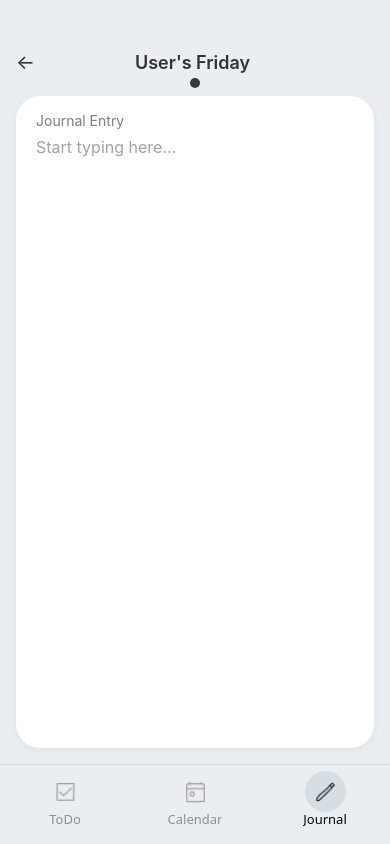
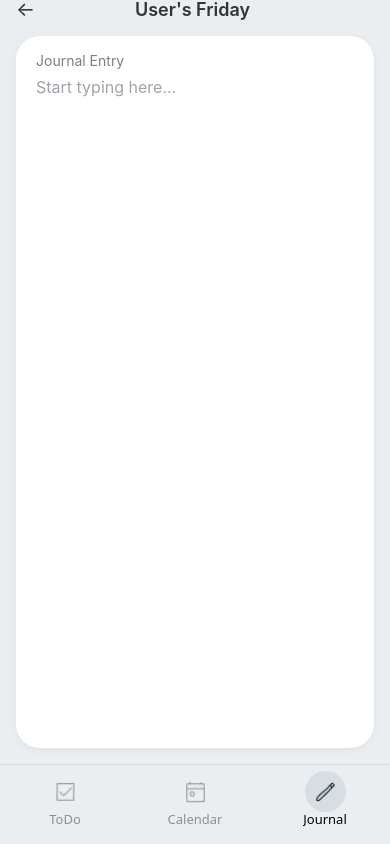
Before and after one commit to kunj406962/mobileAppFinalProj, a React Native app: screen /Journal in a window 390 px wide. Built offline with nearby package versions, Linux system fonts and the light colour scheme.

Commit message:
update
Removed the dot indicator and adjusted header styles.

```diff
--- a/src/screens/JournalScreen.jsx
+++ b/src/screens/JournalScreen.jsx
@@ -37,11 +37,6 @@ useEffect(() => {
         <View style={{ width: 24 }} />
       </View>
 
-      {/* Small dot at top center (like your mock) */}
-      <View style={styles.dotContainer}>
-        <View style={styles.dot} />
-      </View>
-
       {/* Journal card */}
       <View style={styles.card}>
         <Text style={styles.cardSubtitle}>Journal Entry</Text>
@@ -66,15 +61,15 @@ const styles = StyleSheet.create({
     backgroundColor: '#EAEEF1',
   },
   header: {
-    flexDirection: 'row',
-    alignItems: 'center',
-    paddingHorizontal: 16,
-    paddingTop: 8,
-    paddingBottom: 4,
-    justifyContent: 'space-between',
-    paddingTop: 40,
-    marginTop: 10,
-  },
+  flexDirection: 'row',
+  alignItems: 'center',
+  paddingHorizontal: 16,
+  paddingBottom: 15,
+  justifyContent: 'space-between',
+  paddingTop: 2,
+  marginTop: -5,
+},
+
   backArrow: {
     fontSize: 20,
     color: '#333',
@@ -83,16 +78,6 @@ const styles = StyleSheet.create({
     fontSize: 18,
     fontWeight: '600',
     color: '#333',
-  },
-  dotContainer: {
-    alignItems: 'center',
-    marginBottom: 8,
-  },
-  dot: {
-    width: 10,
-    height: 10,
-    borderRadius: 999,
-    backgroundColor: '#343A40',
   },
   card: {
     flex: 1,
```
